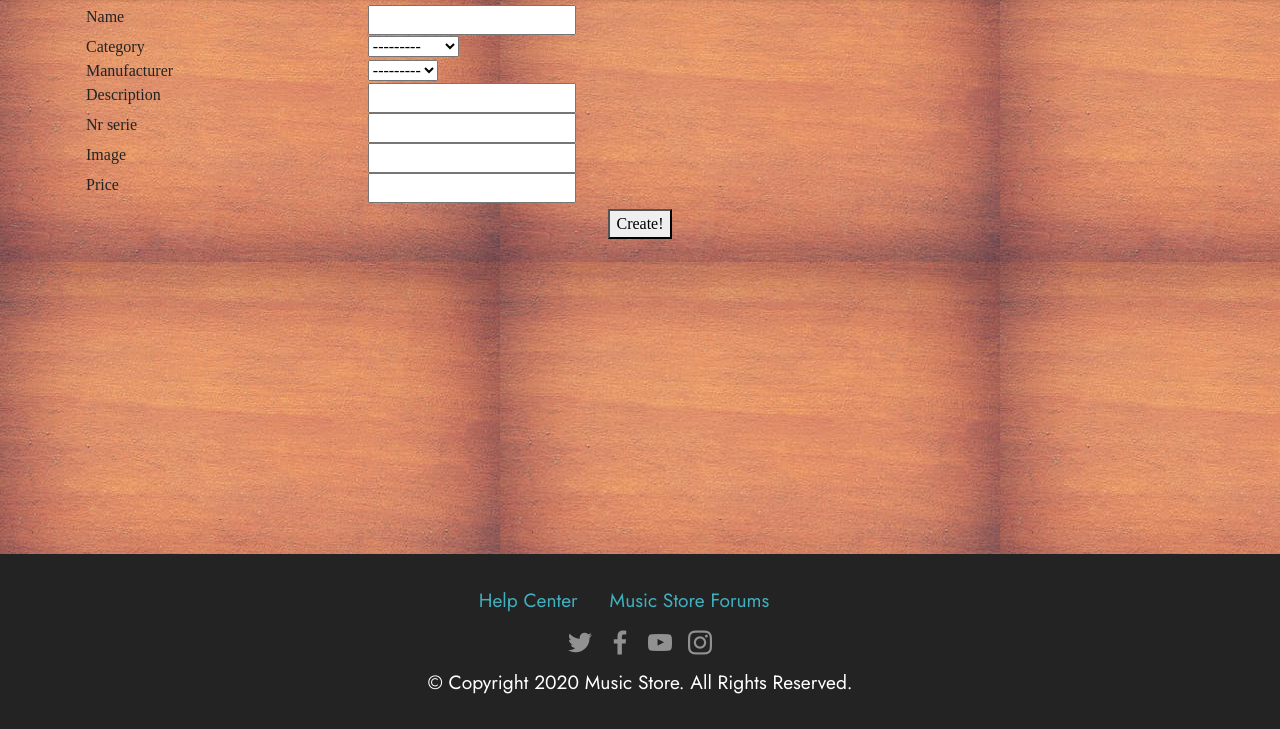
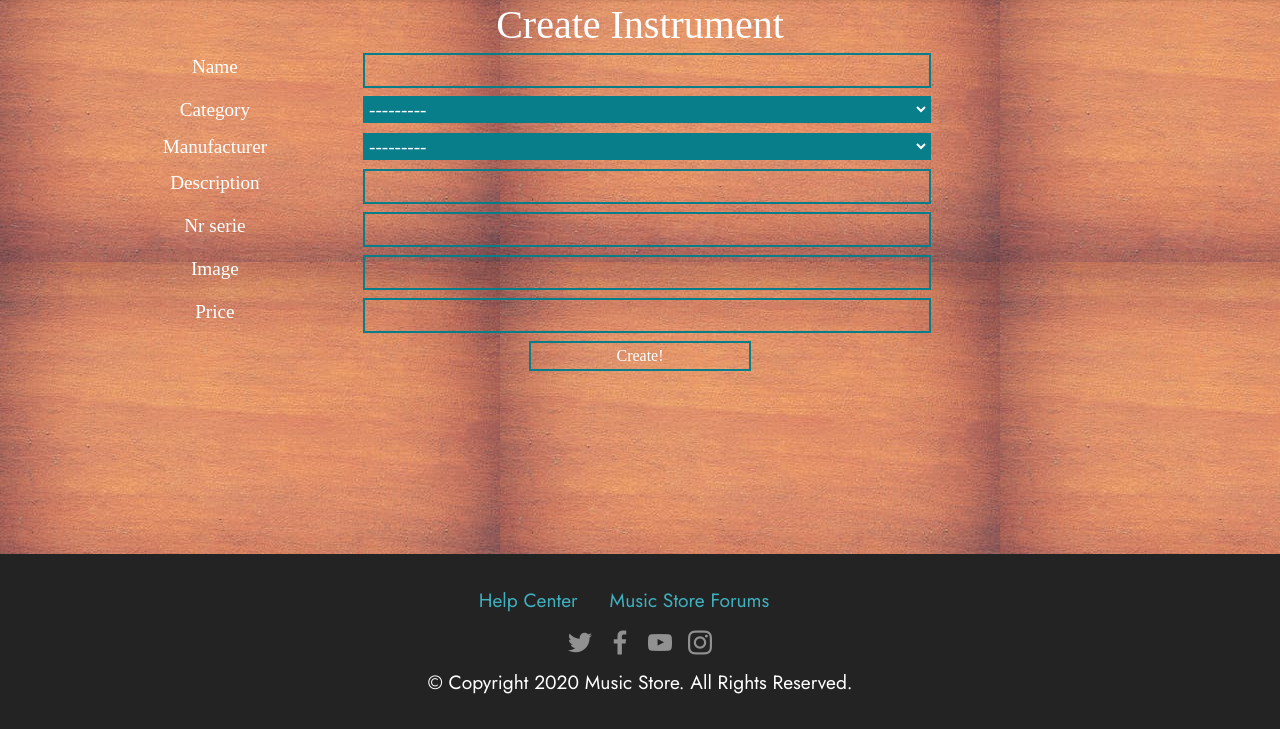
Before and after one commit to immarianaas/MusicStore, a Django app: page /add-instrument/ in a window 1280 px wide. Shown: the part 71-800 px from the top of the page. Run offline with Django 3.2, Linux system fonts and the light colour scheme; the visitor is signed in with stand-in values (Sample User, id 1); data that the repository does not hold is empty; some libraries are stand-ins or nearby versions.

Commit message:
atualizar o css dos forms

```diff
--- a/templates/create_instrument.html
+++ b/templates/create_instrument.html
@@ -1,6 +1,7 @@
 {% extends 'layout.html' %}
 {% block content %}
-    <div class="container">
+    <div class="container form-container">
+        <h1>Create Instrument</h1>
         {% include 'form.html' with submit_val='Create!' %}
     </div>
 {% endblock %}
--- a/templates/create_manufacturer.html
+++ b/templates/create_manufacturer.html
@@ -1,6 +1,7 @@
 {% extends 'layout.html' %}
 {% block content %}
-    <div class="container">
+    <div class="container form-container">
+        <h1>Add Manufacturer</h1>
         {% include 'form.html' with submit_val='Add manufacturer!' %}
     </div>
 {% endblock %}
--- a/templates/edit_account.html
+++ b/templates/edit_account.html
@@ -1,6 +1,7 @@
 {% extends 'layout.html' %}
 {% block content %}
-    <div class="container">
+    <div class="container form-container">
+        <h1>Edit Account</h1>
         {% include 'form.html' with submit_val='save changes!' %}
     </div>
 {% endblock %}
--- a/templates/form.html
+++ b/templates/form.html
@@ -2,7 +2,7 @@
     {% csrf_token %}
     {{ form.non_field_errors }}
     {% for field in form %}
-        <div class="row">
+        <div class="field-form row">
             <div class="col-3">
                 {{ field.label }}
             </div>
@@ -11,7 +11,5 @@
             </div>
         </div>
     {% endfor %}
-    <div style="text-align: center; margin-top: 0.4rem;">
-        <input type="submit" value="{{ submit_val }}">
-    </div>
+    <input class="btn-form" type="submit" value="{{ submit_val }}">
 </form>
--- a/templates/layout.html
+++ b/templates/layout.html
@@ -27,7 +27,45 @@
     <link rel="preload" as="style" href="{% static '/mobirise/css/mbr-additional.css' %}">
     <link rel="stylesheet" href="{% static '/mobirise/css/mbr-additional.css' %}" type="text/css">
     <link rel="stylesheet" href="{% static '/app_css/app_css.css' %}">
-
+    <style>
+        .form-container {
+            text-align: center;
+            color: white;
+            justify-content: center;
+        }
+        .field-form {
+            width: 100%;
+            overflow: hidden;
+            margin: 8px 0;
+            font-size: 1.2rem;
+        }
+        .field-form input{
+            background: none;
+            width: 70%;
+            float: left;
+            color: white;
+            border: 2px solid #087e8b;
+            padding-left: 6px;
+        }
+        .field-form select{
+            background: #087e8b;
+            width: 70%;
+            float: left;
+            color: white;
+            border: 2px solid #087e8b
+        }
+        .btn-form {
+            width: 20%;
+            color: white;
+            background: none;
+            border: 2px solid #087e8b;
+            transition: 3s;
+            text-align: center;
+        }
+        .btn-form:hover {
+            background-color: #087e8b;
+        }
+    </style>
 </head>
 <body>
 
```
Also changed, not shown: templates/create_account.html (+1 -20 lines), templates/login.html (+2 -21 lines).
